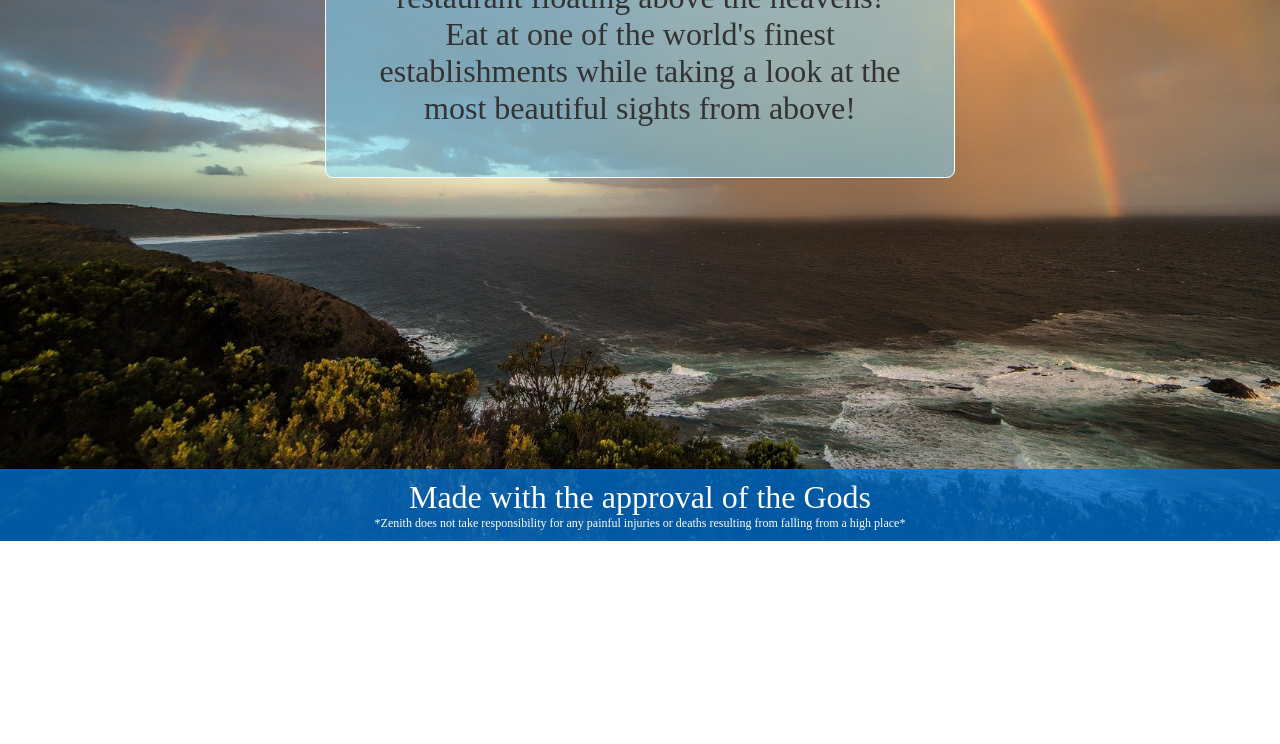
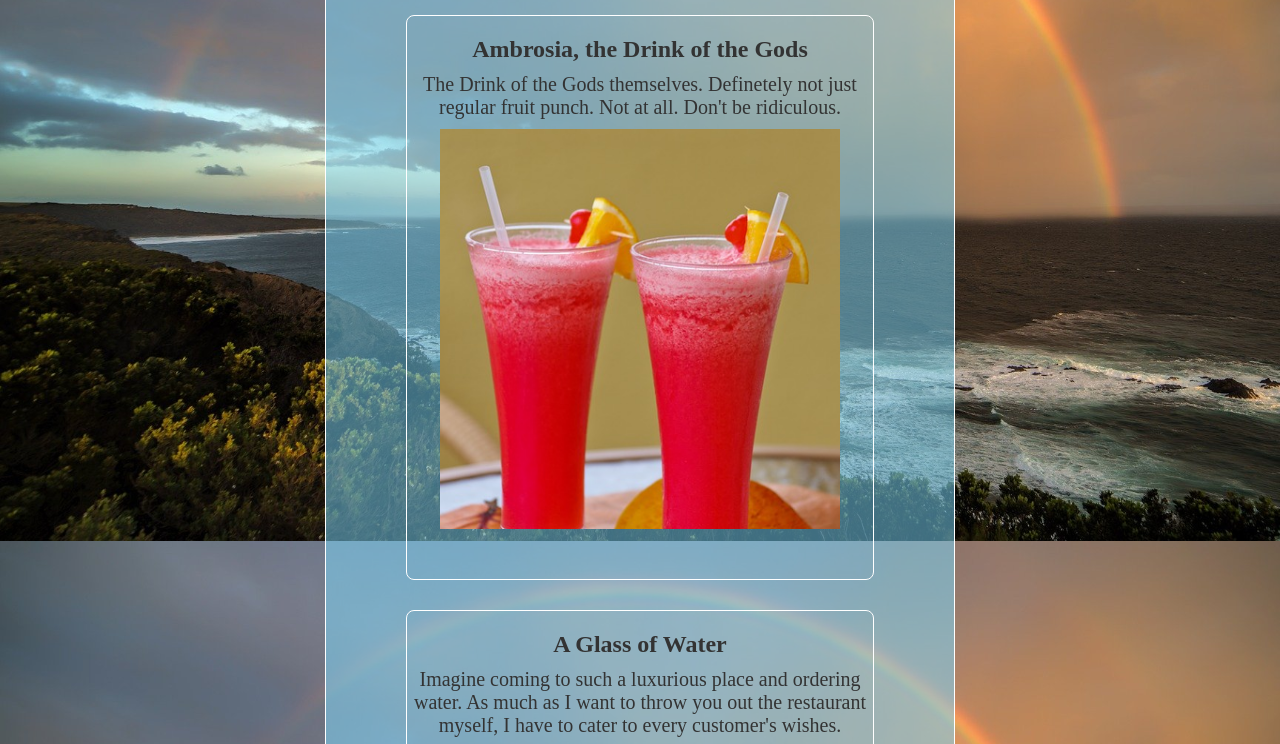
Before and after one commit to joshuaetperez/restaurant_page, a website built with webpack: page dist/index.html in a window 1280 px wide. Shown: the part 259-1003 px from the top of the page. Before the commit the page ends 800 px from the top, so only its background shows below. Built offline with nearby package versions, Linux system fonts and the light colour scheme.

Commit message:
Finished basic template of the "Beverages" section nof the menu

```diff
--- a/src/home.js
+++ b/src/home.js
@@ -5,14 +5,13 @@ export default function displayHome() {
 
   // Header
   const headerDiv = document.createElement("div");
+  const headingText = document.createElement("h3");
   headerDiv.classList.add("header");
-    const headingText = document.createElement("h3");
   headingText.innerText = "Zenith";
   headerDiv.appendChild(headingText);
 
   // Navbar
   const navDiv = document.createElement("div");
-    navDiv.classList.add("navbar");
   const listTab = document.createElement("ul");
   const homeTab = document.createElement("li");
   const menuTab = document.createElement("li");
@@ -20,6 +19,7 @@ export default function displayHome() {
   const homeButton = document.createElement("span");
   const menuButton = document.createElement("span");
   const contactButton = document.createElement("span");
+  navDiv.classList.add("navbar");
   homeTab.classList.add("selected-tab");
   homeButton.textContent = "Home";
   menuButton.textContent = "Menu";
@@ -44,10 +44,10 @@ export default function displayHome() {
 
   // Footer
   const footerDiv = document.createElement("div");
+  const disclaimerDiv = document.createElement("div");
   footerDiv.classList.add("footer");
+  disclaimerDiv.classList.add("disclaimer");
   footerDiv.textContent = "Made with the approval of the Gods";
-    const disclaimerDiv = document.createElement("div");
-    disclaimerDiv.classList.add("disclaimer");
   disclaimerDiv.textContent = "*Zenith does not take responsibility for any painful injuries or deaths resulting from falling from a high place*";
   footerDiv.appendChild(disclaimerDiv);
 
--- a/src/index.js
+++ b/src/index.js
@@ -1,3 +1,5 @@
 import displayHome from './home.js';
+import displayMenu from './menu.js';
 
-displayHome();
+// displayHome();
+displayMenu();
--- a/src/menu.js
+++ b/src/menu.js
@@ -0,0 +1,94 @@
+import './style.css';
+import FruitPunch from './fruit_punch.jpg';
+import WaterGlass from './water_glass.jpg';
+
+export default function displayMenu() {
+  const contentDiv = document.querySelector("#content");
+
+  // Header
+  const headerDiv = document.createElement("div");
+  const headingText = document.createElement("h3");
+  headerDiv.classList.add("header");
+  headingText.innerText = "Zenith";
+  headerDiv.appendChild(headingText);
+
+  // Navbar
+  const navDiv = document.createElement("div");
+  const listTab = document.createElement("ul");
+  const homeTab = document.createElement("li");
+  const menuTab = document.createElement("li");
+  const tabContact = document.createElement("li");
+  const homeButton = document.createElement("span");
+  const menuButton = document.createElement("span");
+  const contactButton = document.createElement("span");
+  navDiv.classList.add("navbar");
+  menuTab.classList.add("selected-tab");
+  homeButton.textContent = "Home";
+  menuButton.textContent = "Menu";
+  contactButton.textContent = "Contact";
+  homeTab.appendChild(homeButton);
+  menuTab.appendChild(menuButton);
+  tabContact.appendChild(contactButton);
+  listTab.appendChild(homeTab);
+  listTab.appendChild(menuTab);
+  listTab.appendChild(tabContact);
+  navDiv.appendChild(listTab);
+
+  // Middle container
+  const containerDiv = document.createElement("div");
+  containerDiv.classList.add("container");
+
+  // Card
+  const cardDiv = document.createElement("div");
+  cardDiv.classList.add("card");
+
+  // Beverage Cards
+  const beverageHeader = document.createElement("h3");
+  beverageHeader.textContent = "Beverages";
+
+  const fruitPunchCard = document.createElement("div");
+  const fruitPunchHeadingText = document.createElement("h4");
+  const fruitPunchDescriptionText = document.createElement("p");
+  const fruitPunchImg = new Image();
+  fruitPunchCard.classList.add("menu-card");
+  fruitPunchImg.classList.add("menu-image");
+  fruitPunchImg.src = FruitPunch;
+  fruitPunchHeadingText.textContent = "Ambrosia, the Drink of the Gods";
+  fruitPunchDescriptionText.textContent = "The Drink of the Gods themselves. Definetely not just regular fruit punch. Not at all. Don't be ridiculous.";
+  fruitPunchCard.appendChild(fruitPunchHeadingText);
+  fruitPunchCard.appendChild(fruitPunchDescriptionText);
+  fruitPunchCard.appendChild(fruitPunchImg);
+
+  const waterGlassCard = document.createElement("div");
+  const waterGlassHeadingText = document.createElement("h4");
+  const waterGlassDescriptionText = document.createElement("p");
+  const waterGlassImg = new Image();
+  waterGlassCard.classList.add("menu-card");
+  waterGlassImg.classList.add("menu-image");
+  waterGlassImg.src = WaterGlass;
+  waterGlassHeadingText.textContent = "A Glass of Water";
+  waterGlassDescriptionText.textContent = "Imagine coming to such a luxurious place and ordering water. As much as I want to throw you out the restaurant myself, I have to cater to every customer's wishes.";
+  waterGlassCard.appendChild(waterGlassHeadingText);
+  waterGlassCard.appendChild(waterGlassDescriptionText);
+  waterGlassCard.appendChild(waterGlassImg);
+
+  cardDiv.appendChild(beverageHeader);
+  cardDiv.appendChild(fruitPunchCard);
+  cardDiv.appendChild(waterGlassCard);
+  containerDiv.appendChild(cardDiv);
+
+  // Footer
+  const footerDiv = document.createElement("div");
+  const disclaimerDiv = document.createElement("div");
+  footerDiv.classList.add("footer");
+  disclaimerDiv.classList.add("disclaimer");
+  footerDiv.textContent = "Made with the approval of the Gods";
+  disclaimerDiv.textContent = "*Zenith does not take responsibility for any painful injuries or deaths resulting from falling from a high place*";
+  footerDiv.appendChild(disclaimerDiv);
+
+  // Append to contentDiv
+  contentDiv.appendChild(headerDiv);
+  contentDiv.appendChild(navDiv);
+  contentDiv.appendChild(containerDiv);
+  contentDiv.appendChild(footerDiv);
+}
--- a/src/style.css
+++ b/src/style.css
@@ -10,7 +10,8 @@ body {
   margin: 0;
 }
 
-h3 {
+h3,
+h4 {
   margin: 0;
 }
 
@@ -91,3 +92,32 @@ li {
 .disclaimer {
   font-size: 12px;
 }
+
+.menu-card {
+  display: flex;
+  flex-direction: column;
+  align-items: center;
+  border: 1px #fff solid;
+  border-radius: 8px;
+  padding-top: 20px;
+  padding-bottom: 50px;
+  margin: 30px;
+  /* padding: 50px;
+  margin: 20px 0;
+  text-align: center; */
+}
+
+.menu-card h4 {
+  font-size: 24px;
+}
+
+.menu-card p {
+  font-size: 20px;
+  margin: 10px 0;
+}
+
+.menu-image {
+  width: 400px;
+  height: 400px;
+  object-fit: cover;
+}
```
Also changed, not shown: dist/99eb46814a944936b5aa.jpg (added), dist/d304f4bdb9a8621d1d11.jpg (added), dist/main.js, src/fruit_punch.jpg (added), src/water_glass.jpg (added). Lines whose indentation alone changed are shown as unchanged.
